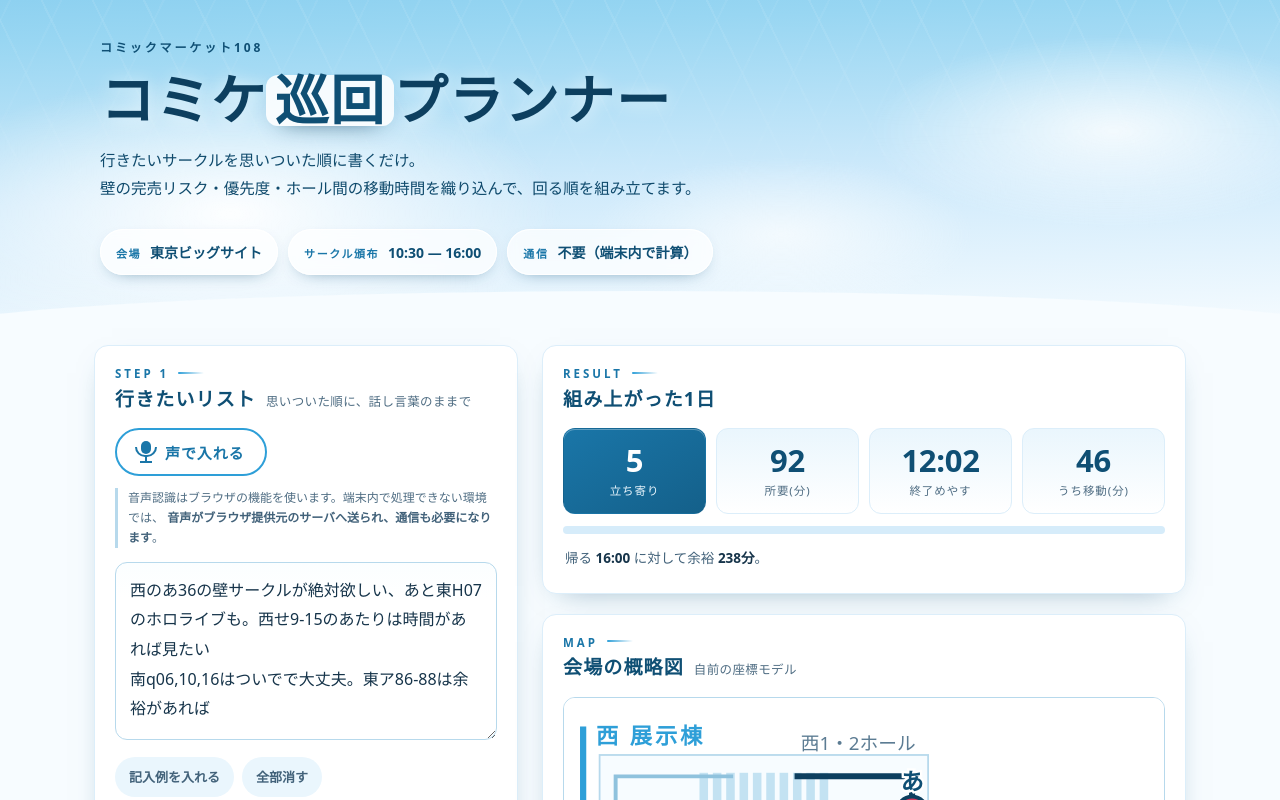
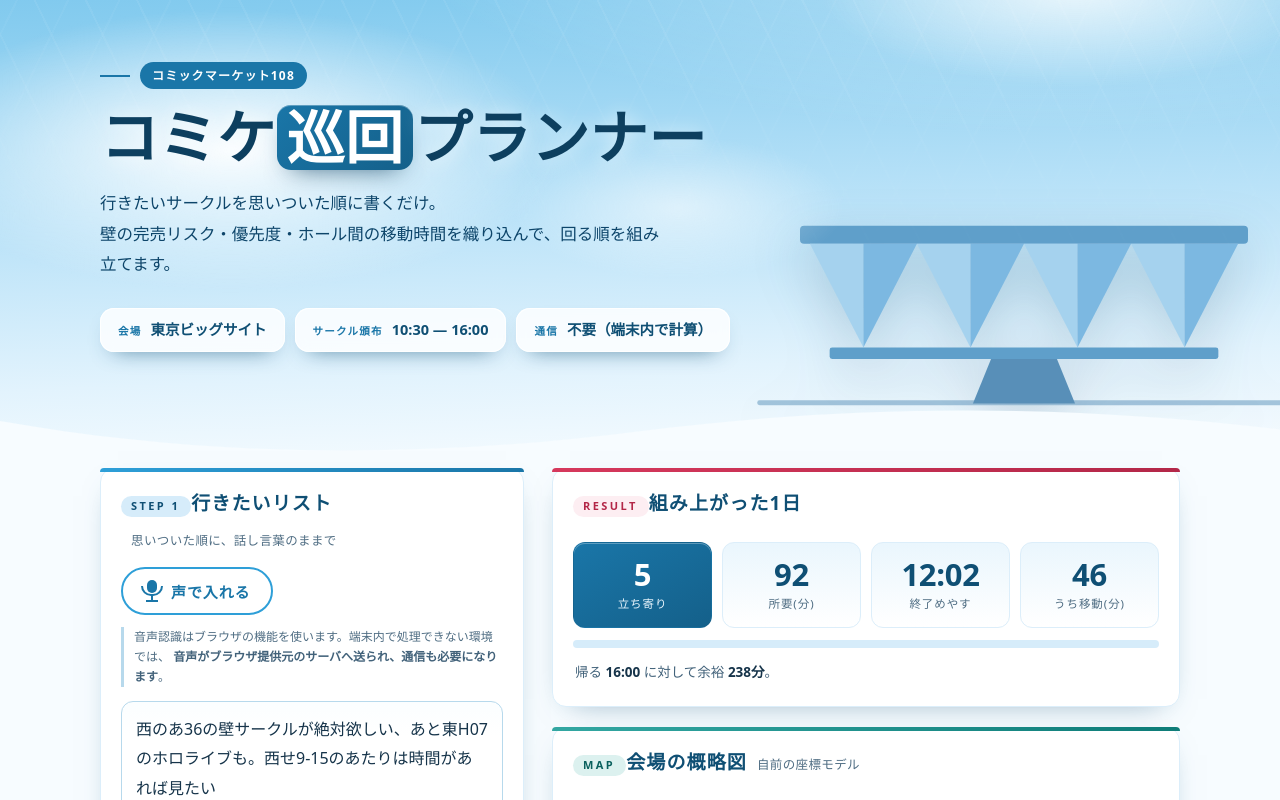
Before and after one commit to takumayellow/comiket-planner, a website with bundled scripts: page web/index.html in a window 1280 px wide. Shown: the top 800 px of the page. Built offline with nearby package versions, Linux system fonts and the light colour scheme.

Commit message:
feat: 会場シルエット・色帯・ウォーターマークでヒーローと各節を作り込む
デザインが簡素/単調という指摘への対応。写真は再配布できないので東京ビッグ
サイトの逆四角錐シルエットを自前SVGで描いて空に透かし、参考サイトの作りに
寄せた装飾層を足した。可読性(コントラスト)は前回の水準を維持。

- hero: ビッグサイトSVGシルエット + 波の区切り + アイブロウのチップ化。
  「巡回」は塗りチップに変更。h1 は狭幅で1行に収まるようサイズ調整
- 単調さの解消: 副主色 teal を追加し、節ごとにカード上端の色帯 + ラベル
  チップの色を aqua/teal/rose で振り分け(STEP1/STEP2/RESULT/MAP/ROUTE)
- footer: 濃紺帯に「C108」の巨大ウォーターマークを透かす
- desktop: 入力カラムを sticky 化して結果を辿る間も左に残す

```diff
--- a/web/app.css
+++ b/web/app.css
@@ -18,6 +18,9 @@
   --aqua-d: #1a76a8; /* 白い文字を載せられる下地 / 白地の文字 (どちらも 5.0:1) */
   --aqua-dd: #14608a;/* 上の色をさらに沈めたもの。面の階調を作るのに使う (6.8:1) */
   --aqua-x: #0f4f74; /* 見出し */
+  --teal: #0e7c78;   /* 副主色。水色一辺倒の単調さを割る差し色 (白文字 5.0:1) */
+  --teal-d: #0a615e; /* 沈めた側 (白文字 7.3:1)。帯・グラデの端に使う */
+  --teal-1: #dcf1ef; /* teal の淡地。ラベルの座に敷く */
   --ink: #16344a;    /* 本文 */
   --ink2: #42627a;   /* 副次テキスト (白地に 6.6:1) */
   --ink3: #4f6d83;   /* 三次テキスト (白地に 5.4:1)。これ以上薄くしない */
@@ -72,13 +75,14 @@ b.warn { color: var(--rose-d); }
 @media (min-width: 720px) { .br-sp { display: inline; } }
 
 /* ---------- ヒーロー ---------- */
-/* カタログ表紙の「空」をそのまま面で作る。写真は使わない (再配布不可・重い)。
-   雲 = ぼかした白の楕円、ガラス面 = 斜めの帯。どちらも CSS だけで描く。 */
+/* カタログ表紙の「晴れた空と水色」を面で作り、そこへ東京ビッグサイトの
+   シルエットを起こして透かす。写真は使わない (再配布不可・重い) が、建物が
+   一目で分かる程度には描く。雲=ぼかした白の楕円、ガラス面=斜めの帯。 */
 
 .hero {
   position: relative;
   isolation: isolate;
-  padding: 0 0 6px;
+  padding: 0;
   overflow: hidden;
 }
 
@@ -86,7 +90,9 @@ b.warn { color: var(--rose-d); }
   position: absolute;
   inset: -40% 0 0;
   z-index: -2;
-  background: linear-gradient(178deg, #6cc0ea 0%, #98d6f2 34%, #cfeafb 66%, var(--sky-0) 100%);
+  background:
+    radial-gradient(120% 90% at 82% 8%, rgba(255, 255, 255, .5) 0%, rgba(255, 255, 255, 0) 46%),
+    linear-gradient(178deg, #5bb7e8 0%, #86ccef 30%, #b9e2f8 60%, #e2f3fd 84%, var(--sky-0) 100%);
 }
 
 .hero__sky .cloud {
@@ -97,120 +103,159 @@ b.warn { color: var(--rose-d); }
   filter: blur(2px);
 }
 
-.cloud--a { width: 52vw; height: 22vw; left: -8vw; top: 44%; }
-.cloud--b { width: 38vw; height: 15vw; right: -6vw; top: 36%; opacity: .85; }
-.cloud--c { width: 30vw; height: 12vw; left: 46%; top: 62%; opacity: .7; }
+.cloud--a { width: 52vw; height: 22vw; left: -8vw; top: 30%; }
+.cloud--b { width: 40vw; height: 15vw; right: -4vw; top: 12%; opacity: .8; }
+.cloud--c { width: 26vw; height: 11vw; left: 40%; top: 50%; opacity: .55; }
 
 /* ビッグサイトのガラス面。斜めの帯を薄く重ねるだけ */
 .hero__sky .glass {
   position: absolute;
   inset: 0;
-  opacity: .3;
+  opacity: .24;
   background:
     repeating-linear-gradient(64deg, rgba(255, 255, 255, .5) 0 2px,
       rgba(255, 255, 255, 0) 2px 46px),
     repeating-linear-gradient(-64deg, rgba(255, 255, 255, .32) 0 2px,
       rgba(255, 255, 255, 0) 2px 46px);
-  -webkit-mask-image: linear-gradient(180deg, rgba(0, 0, 0, .9), rgba(0, 0, 0, 0) 78%);
-  mask-image: linear-gradient(180deg, rgba(0, 0, 0, .9), rgba(0, 0, 0, 0) 78%);
+  -webkit-mask-image: linear-gradient(180deg, rgba(0, 0, 0, .9), rgba(0, 0, 0, 0) 70%);
+  mask-image: linear-gradient(180deg, rgba(0, 0, 0, .9), rgba(0, 0, 0, 0) 70%);
 }
 
-/* 空と本文の境目。まっすぐ切らずに弧で受ける */
-.hero__arc {
+/* 建物のシルエット。テキストの無い右下に、地面が波の切り替え線に接するよう置く。
+   ガラスの陰影を左右の面で分けて、平面のベタ塗りに見えないようにする。 */
+.hero__bigsight {
   position: absolute;
-  left: -8%;
-  right: -8%;
-  bottom: -46px;
-  height: 92px;
+  right: max(-24px, calc(50% - 700px));
+  bottom: 42px;
+  width: min(58vw, 560px);
+  height: auto;
   z-index: -1;
-  border-radius: 50% 50% 0 0;
-  background: var(--sky-0);
+  filter: drop-shadow(0 18px 26px rgba(13, 63, 95, .18));
 }
+
+.hero__bigsight .bs-cap { fill: #5f9fca; }
+.hero__bigsight .bs-l { fill: #a5d2ee; }
+.hero__bigsight .bs-r { fill: #7cb8e1; }
+.hero__bigsight .bs-deck { fill: #5f9fca; }
+.hero__bigsight .bs-leg { fill: #588fb8; }
+.hero__bigsight .bs-ground { fill: #588fb8; opacity: .5; }
+
+/* 空と本文の境目を波で受ける。まっすぐ切らない */
+.hero__wave {
+  position: absolute;
+  left: 0;
+  right: 0;
+  bottom: -1px;
+  z-index: -1;
+  line-height: 0;
+}
+
+.hero__wave svg { display: block; width: 100%; height: clamp(46px, 6vw, 78px); }
+.hero__wave path { fill: var(--sky-0); }
 
 .hero__inner {
   max-width: 1120px;
   margin: 0 auto;
-  padding: 38px 20px 56px;
+  padding: clamp(34px, 6vw, 62px) 20px clamp(64px, 9vw, 104px);
 }
 
 .hero__eyebrow {
-  margin: 0 0 12px;
+  display: flex;
+  align-items: center;
+  gap: 10px;
+  margin: 0 0 16px;
   font-size: 12px;
-  font-weight: 700;
-  letter-spacing: 0.24em;
-  color: var(--aqua-x);
+  font-weight: 800;
+  letter-spacing: 0.2em;
+  color: var(--aqua-d);
+}
+
+/* 先頭の短い線。小さな見出しにも作りを持たせる (参考サイトのラベル組み) */
+.hero__tick {
+  width: 30px;
+  height: 2px;
+  background: var(--aqua-d);
+}
+
+.hero__eyebrow #meta {
+  padding: 4px 12px;
+  border-radius: 999px;
+  background: var(--aqua-d);
+  color: #fff;
+  letter-spacing: 0.1em;
 }
 
 .hero h1 {
   margin: 0;
-  font-size: clamp(31px, 7.6vw, 54px);
+  font-size: clamp(29px, 7.6vw, 58px);
   font-weight: 900;
-  letter-spacing: 0.03em;
+  letter-spacing: 0.01em;
   line-height: 1.12;
   color: #0d3f5f;
-  text-shadow: 0 2px 18px rgba(255, 255, 255, .65);
+  text-shadow: 0 2px 20px rgba(255, 255, 255, .7);
 }
 
-/* 「巡回」だけ白い札に抜く。空の上に白文字を直接置くとコントラストが足りない
-   (実機で読めなかった)。文字は濃紺のまま、下地の方を白くする。 */
+/* 「巡回」を塗りチップに抜く。白文字は明るい水色だと 2.97:1 しか出ないので、
+   下地は白い文字が載る --aqua-d 側で塗り、チップとして意図的に見せる。 */
 .hero h1 em {
-  position: relative;
-  z-index: 0;               /* ::before を自分の中だけで背面に置くため */
   display: inline-block;
-  padding: 0 .14em;
+  margin: 0 .02em;
+  padding: 0 .16em;
   font-style: normal;
-  color: var(--aqua-x);
+  color: #fff;
+  background: linear-gradient(135deg, var(--aqua-d), var(--aqua-dd));
+  border-radius: 14px;
+  box-shadow: 0 12px 26px -14px rgba(13, 63, 95, .8),
+    inset 0 1px 0 rgba(255, 255, 255, .3);
   text-shadow: none;
 }
 
-.hero h1 em::before {
-  content: "";
-  position: absolute;
-  inset: .1em -.02em .06em;
-  z-index: -1;
-  border-radius: 12px;
-  background: rgba(255, 255, 255, .88);
-  box-shadow: 0 10px 24px -16px rgba(13, 63, 95, .9);
-}
-
 .hero__lead {
-  margin: 16px 0 0;
-  max-width: 40em;
-  font-size: 15.5px;
+  margin: 18px 0 0;
+  max-width: 34em;
+  font-size: clamp(14.5px, 2.6vw, 16.5px);
   line-height: 1.85;
-  color: #0f4a6c;
+  color: #0d456a;
+  font-weight: 500;
 }
 
 .hero__facts {
   display: flex;
   flex-wrap: wrap;
   gap: 10px;
-  margin: 26px 0 0;
+  margin: 28px 0 0;
 }
 
 .hero__facts div {
   flex: 0 1 auto;
-  padding: 9px 16px 10px;
-  border-radius: 999px;
-  background: rgba(255, 255, 255, .72);
-  box-shadow: inset 0 0 0 1px rgba(255, 255, 255, .9), 0 6px 18px -12px rgba(15, 79, 116, .8);
+  display: flex;
+  align-items: baseline;
+  gap: 9px;
+  padding: 10px 18px 11px;
+  border-radius: 14px;
+  background: rgba(255, 255, 255, .82);
+  box-shadow: inset 0 0 0 1px rgba(255, 255, 255, .9),
+    0 10px 22px -14px rgba(15, 79, 116, .85);
   backdrop-filter: blur(6px);
 }
 
 .hero__facts dt {
-  display: inline;
-  font-size: 11px;
-  font-weight: 700;
-  letter-spacing: 0.14em;
+  font-size: 10.5px;
+  font-weight: 800;
+  letter-spacing: 0.12em;
   color: var(--aqua-d);
 }
 
 .hero__facts dd {
-  display: inline;
-  margin: 0 0 0 9px;
-  font-size: 14px;
-  font-weight: 700;
+  margin: 0;
+  font-size: 14.5px;
+  font-weight: 800;
   color: var(--aqua-x);
+}
+
+@media (max-width: 560px) {
+  /* 狭い画面では建物が文字の裏に来るので、薄く沈めて読みやすさを優先する */
+  .hero__bigsight { width: 96vw; right: -18vw; bottom: 40px; opacity: .5; }
 }
 
 /* ---------- レイアウト ---------- */
@@ -225,11 +270,17 @@ main {
   main {
     display: grid;
     grid-template-columns: 424px 1fr;
-    gap: 24px;
+    gap: 28px;
     align-items: start;
-    padding-bottom: 56px;
+    padding: 12px 20px 56px;
   }
   .col-out { min-width: 0; }
+  /* 入力欄は画面に収まる高さなので、結果を下へ辿る間も左に貼り付けておく。
+     スクロールで入力と結果が別々に流れる不便を消す。 */
+  .col-in {
+    position: sticky;
+    top: 16px;
+  }
 }
 
 section { margin-top: 20px; }
@@ -241,10 +292,26 @@ section { margin-top: 20px; }
   border: 1px solid var(--line);
   border-radius: var(--r);
   box-shadow: var(--shadow);
-  padding: 20px 20px 22px;
+  padding: 22px 20px 22px;
 }
 
-@media (max-width: 480px) { .card { padding: 17px 14px 18px; } }
+/* 全部が白いカードだと単調に見えるので、節ごとに色の帯を上端に一本入れて
+   区別をつける。既定は主色 aqua、STEP2/地図は teal、結果は差し色の rose。 */
+.card::before {
+  content: "";
+  position: absolute;
+  left: -1px;
+  right: -1px;
+  top: -1px;
+  height: 4px;
+  border-radius: var(--r) var(--r) 0 0;
+  background: linear-gradient(90deg, var(--aqua), var(--aqua-d));
+}
+
+.card--teal::before { background: linear-gradient(90deg, #33a7a2, var(--teal)); }
+.card--rose::before { background: linear-gradient(90deg, var(--rose), var(--rose-d)); }
+
+@media (max-width: 480px) { .card { padding: 19px 14px 18px; } }
 
 h2 {
   margin: 0 0 16px;
@@ -255,27 +322,23 @@ h2 {
   line-height: 1.35;
 }
 
-/* 節の頭の英字ラベル。日本語見出しの上に小さく置いて情報の階層を作る。
-   小さい字なので色は --aqua ではなく --aqua-d (白地に 5.0:1) を使う */
+/* 節の頭の英字ラベル。日本語見出しの上に小さなチップとして置き、情報の階層と
+   色のリズムを同時に作る。参考サイトの「小さな英字ラベル＋大きな和文見出し」の
+   組みに寄せた。文字は淡地でも 4.5:1 を割らない濃い側 (--aqua-x 等) を使う。 */
 .eyebrow {
-  display: block;
-  margin-bottom: 5px;
-  font-size: 11.5px;
+  display: inline-block;
+  margin-bottom: 9px;
+  padding: 3px 11px 3px 10px;
+  border-radius: 999px;
+  font-size: 11px;
   font-weight: 800;
-  letter-spacing: 0.26em;
-  color: var(--aqua-d);
+  letter-spacing: 0.22em;
+  background: var(--sky-2);
+  color: var(--aqua-x);
 }
 
-.eyebrow::after {
-  content: '';
-  display: inline-block;
-  width: 26px;
-  height: 2px;
-  margin: 0 0 4px 9px;
-  border-radius: 2px;
-  background: linear-gradient(90deg, var(--aqua), rgba(46, 159, 216, 0));
-  vertical-align: middle;
-}
+.card--teal .eyebrow { background: var(--teal-1); color: var(--teal-d); }
+.card--rose .eyebrow { background: var(--rose-1); color: var(--rose-d); }
 
 h2 .sub {
   display: inline-block;
@@ -927,6 +990,9 @@ button {
    ページ幅いっぱいの帯として main の外に出しておく。 */
 
 .site-foot {
+  position: relative;
+  isolation: isolate;
+  overflow: hidden;
   margin-top: 34px;
   padding: 44px 14px 30px;
   background: linear-gradient(170deg, #12557c 0%, #0d3f5f 60%, #0a3450 100%);
@@ -935,7 +1001,25 @@ button {
   line-height: 1.9;
 }
 
+/* 参考サイトが色帯に巨大なロゴを透かすのに倣い、濃紺の帯へ「C108」を大きく敷く。
+   本文の裏に薄く沈める (可読性を落とさない) 装飾。 */
+.site-foot__mark {
+  position: absolute;
+  right: -2vw;
+  bottom: -3.2vw;
+  z-index: -1;
+  font-size: clamp(120px, 26vw, 340px);
+  font-weight: 900;
+  font-style: italic;
+  letter-spacing: -0.04em;
+  line-height: 0.8;
+  color: rgba(255, 255, 255, .045);
+  pointer-events: none;
+  user-select: none;
+}
+
 .site-foot__inner {
+  position: relative;
   max-width: 1120px;
   margin: 0 auto;
   display: grid;
--- a/web/index.html
+++ b/web/index.html
@@ -22,9 +22,26 @@
   <div class="hero__sky" aria-hidden="true">
     <i class="cloud cloud--a"></i><i class="cloud cloud--b"></i><i class="cloud cloud--c"></i>
     <i class="glass"></i>
+    <!-- 東京ビッグサイトの逆四角錐。実写真は再配布できないので、シルエットを自前で
+         描いて空に透かす (会場の建物だと一目で分かる程度の抽象度)。 -->
+    <svg class="hero__bigsight" viewBox="0 0 340 132" preserveAspectRatio="xMidYMax meet"
+      aria-hidden="true" focusable="false">
+      <rect class="bs-cap" x="34" y="18" width="272" height="11" rx="2.5"/>
+      <polygon class="bs-l" points="40,29 72.5,29 72.5,92"/>
+      <polygon class="bs-r" points="72.5,29 105,29 72.5,92"/>
+      <polygon class="bs-l" points="105,29 137.5,29 137.5,92"/>
+      <polygon class="bs-r" points="137.5,29 170,29 137.5,92"/>
+      <polygon class="bs-l" points="170,29 202.5,29 202.5,92"/>
+      <polygon class="bs-r" points="202.5,29 235,29 202.5,92"/>
+      <polygon class="bs-l" points="235,29 267.5,29 267.5,92"/>
+      <polygon class="bs-r" points="267.5,29 300,29 267.5,92"/>
+      <rect class="bs-deck" x="52" y="92" width="236" height="7" rx="1.5"/>
+      <polygon class="bs-leg" points="150,99 190,99 201,126 139,126"/>
+      <rect class="bs-ground" x="8" y="124" width="324" height="3" rx="1.5"/>
+    </svg>
   </div>
   <div class="hero__inner">
-    <p class="hero__eyebrow"><span id="meta">C108</span></p>
+    <p class="hero__eyebrow"><span class="hero__tick" aria-hidden="true"></span><span id="meta">コミックマーケット108</span></p>
     <h1>コミケ<em>巡回</em>プランナー</h1>
     <p class="hero__lead">
       行きたいサークルを思いついた順に書くだけ。<br class="br-sp">
@@ -36,7 +53,11 @@
       <div><dt>通信</dt><dd>不要（端末内で計算）</dd></div>
     </dl>
   </div>
-  <div class="hero__arc" aria-hidden="true"></div>
+  <div class="hero__wave" aria-hidden="true">
+    <svg viewBox="0 0 1440 90" preserveAspectRatio="none" focusable="false">
+      <path d="M0,48 C240,92 480,92 720,60 C960,28 1200,28 1440,58 L1440,90 L0,90 Z"/>
+    </svg>
+  </div>
 </header>
 
 <main>
@@ -77,7 +98,7 @@
       </div>
     </section>
 
-    <section class="card card--in">
+    <section class="card card--in card--teal">
       <h2><span class="eyebrow">STEP 2</span>使える時間<span class="sub">帰る時刻から逆算します</span></h2>
       <div class="fields">
         <div>
@@ -121,7 +142,7 @@
   </div>
 
   <div class="col-out">
-    <section class="card" id="out" hidden>
+    <section class="card card--rose" id="out" hidden>
       <h2><span class="eyebrow">RESULT</span>組み上がった1日</h2>
       <p class="sr-only" id="planLive" aria-live="polite"></p>
       <div class="summary" id="summary"></div>
@@ -129,7 +150,7 @@
       <p class="hint" id="slack"></p>
     </section>
 
-    <section class="card" id="mapsec" hidden>
+    <section class="card card--teal" id="mapsec" hidden>
       <h2><span class="eyebrow">MAP</span>会場の概略図<span class="sub">自前の座標モデル</span></h2>
       <div class="mapwrap" id="mapwrap"></div>
       <div class="legend">
@@ -161,6 +182,7 @@
 </main>
 
 <footer class="site-foot">
+  <span class="site-foot__mark" aria-hidden="true">C108</span>
   <div class="site-foot__inner">
     <div>
       <h3>端末の中だけで動きます</h3>
--- a/web/sw.js
+++ b/web/sw.js
@@ -3,7 +3,7 @@
 
 // VERSION は手で書かない。scripts/stamp_sw_version.py が ASSETS 実体のハッシュから
 // 打ち直す (手動運用だと JS だけ直したときに install が発火せず古い版が residue する)。
-const VERSION = 'cp-a4e7d38b6e7f';
+const VERSION = 'cp-96268941c76f';
 // './index.html' は入れない。Vercel の cleanUrls が /index.html → / に 308 する結果
 // リダイレクト済みレスポンスになり、Cache.put が TypeError を投げて install ごと失敗する
 // (= オフラインが一切効かなくなる)。シェルは './' だけを持つ。
```
